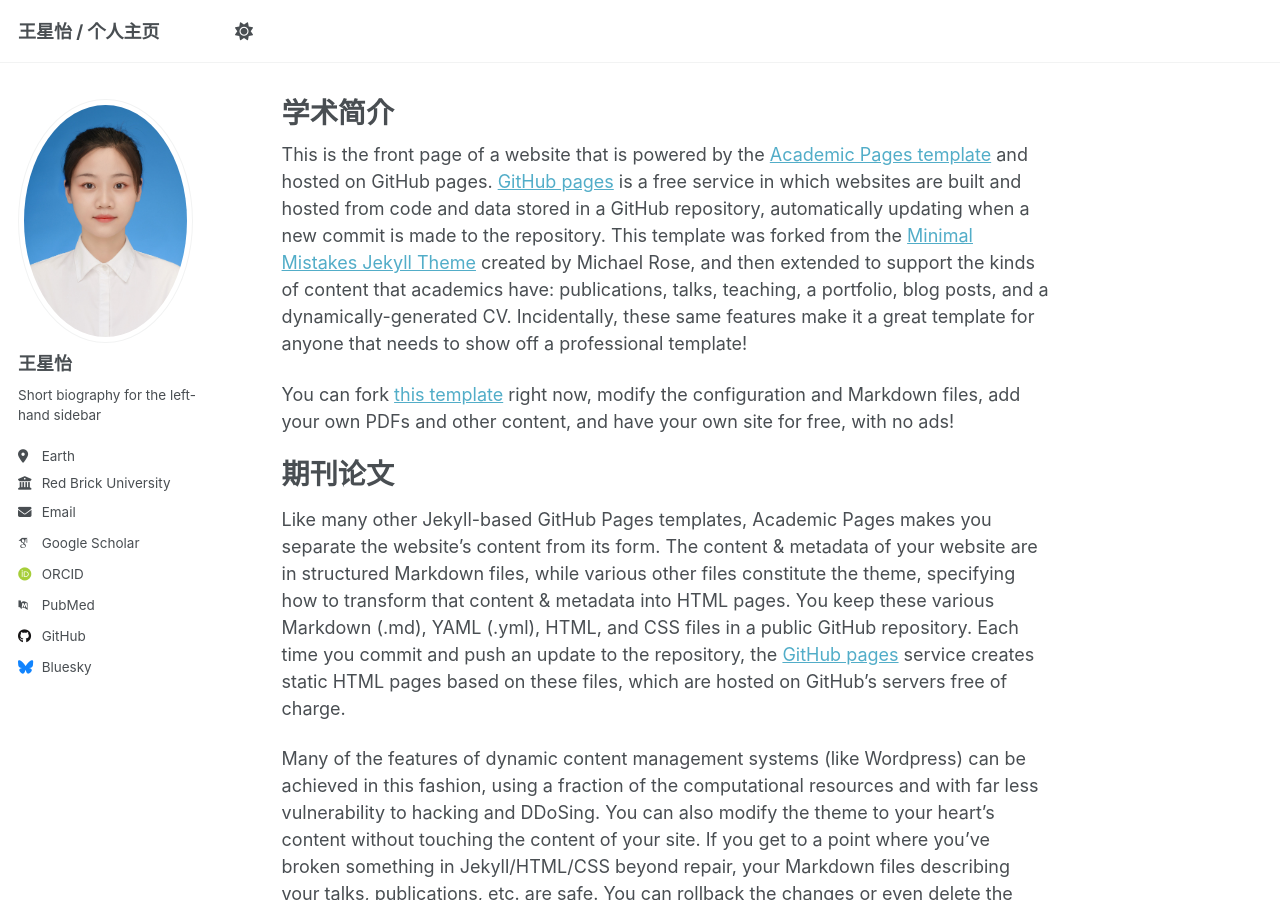
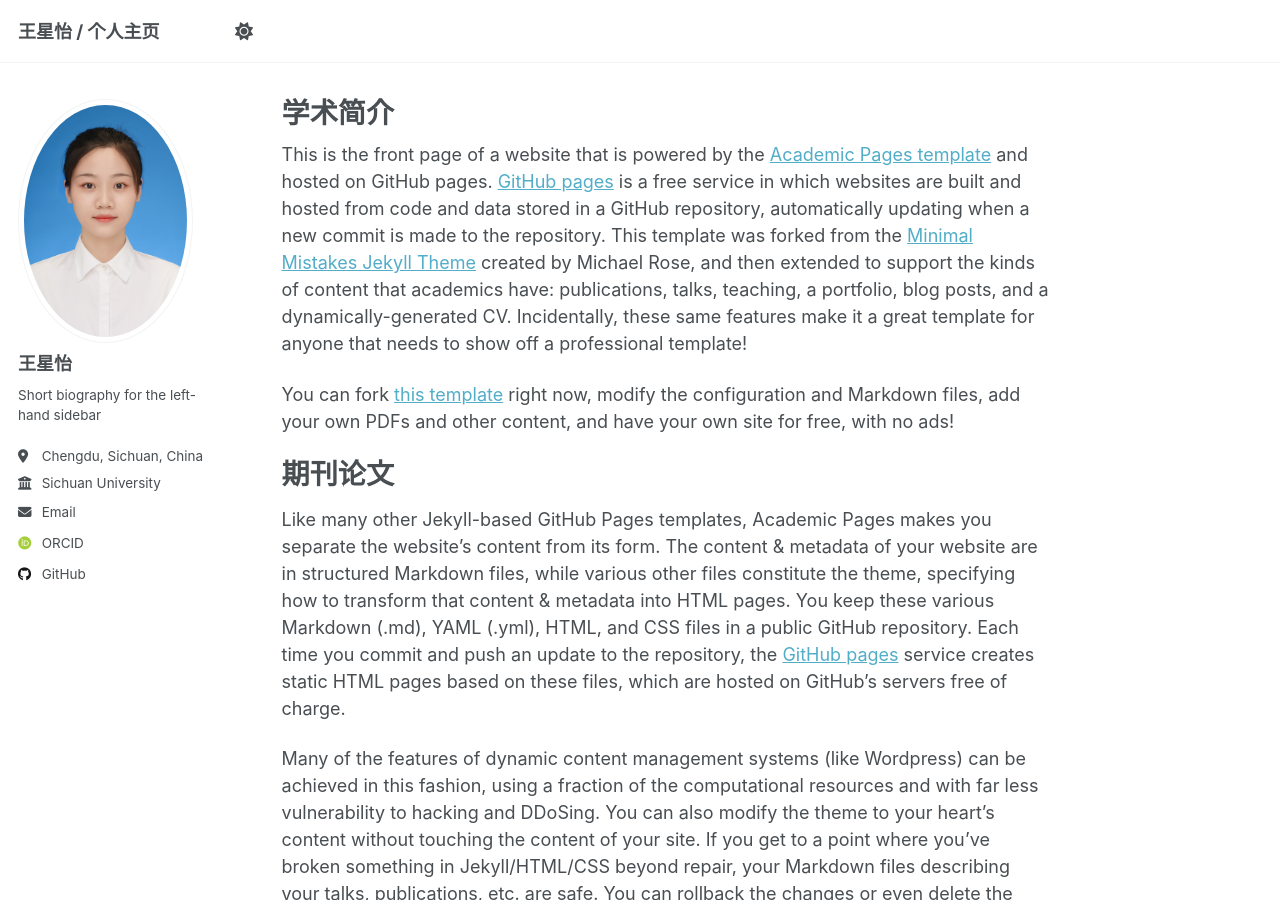
Before and after one commit to Wang-XingYi/Wang-XingYi.github.io, a Jekyll site: the page built from _pages/about.md, in a window 1280 px wide and 900 px high. Built offline with Jekyll 4.4.1, drawn with Linux system fonts in a browser that asks for light colours; some web fonts are replaced; a script that is not in the unit is left out.

Commit message:
Update _config.yml

```diff
--- a/_config.yml
+++ b/_config.yml
@@ -27,20 +27,20 @@ author:
   name             : "王星怡"
   pronouns         : # example: "she/her"
   bio              : "Short biography for the left-hand sidebar"
-  location         : "Earth"
-  employer         : "Red Brick University"
+  location         : "Chengdu, Sichuan, China"
+  employer         : "Sichuan University"
   uri              : # URL
-  email            : "none@example.org"
+  email            : "wangxingyi_97@163.com"
 
   # Academic websites
   academia         : # URL
   arxiv            : # URL - Update with the correct link to your profile
-  googlescholar    : "https://scholar.google.com/citations?user=PS_CX0AAAAAJ"
+  googlescholar    : # "https://scholar.google.com/citations?user=PS_CX0AAAAAJ"
   inspire-hep      : # URL
   impactstory      : # URL
-  orcid            : "https://orcid.org/yourorcidurl"
+  orcid            : "https://orcid.org/0000-0002-1486-3419"
   semantic         : # URL
-  pubmed           : "https://www.ncbi.nlm.nih.gov/pubmed/?term=john+snow"
+  pubmed           : # "https://www.ncbi.nlm.nih.gov/pubmed/?term=john+snow"
   researchgate     : # URL
   scopus           : # URL
 
@@ -48,13 +48,13 @@ author:
   bitbucket        : # Username - Update with your username on the site
   codepen          : # Username
   dribbble         : # Username
-  github           : "academicpages"
+  github           : "https://github.com/Wang-XingYi"
   kaggle           : # Username
   stackoverflow    : # User number or user number and name (i.e., use "1" or "1/jeff-atwood")
 
   # Social media
   artstation       : # Username
-  bluesky          : "bsky.app" # Replace this with you Bluesky username
+  bluesky          : # "bsky.app" # Replace this with you Bluesky username
   facebook         : # Username
   flickr           : # Username
   foursquare       : # Username
```
